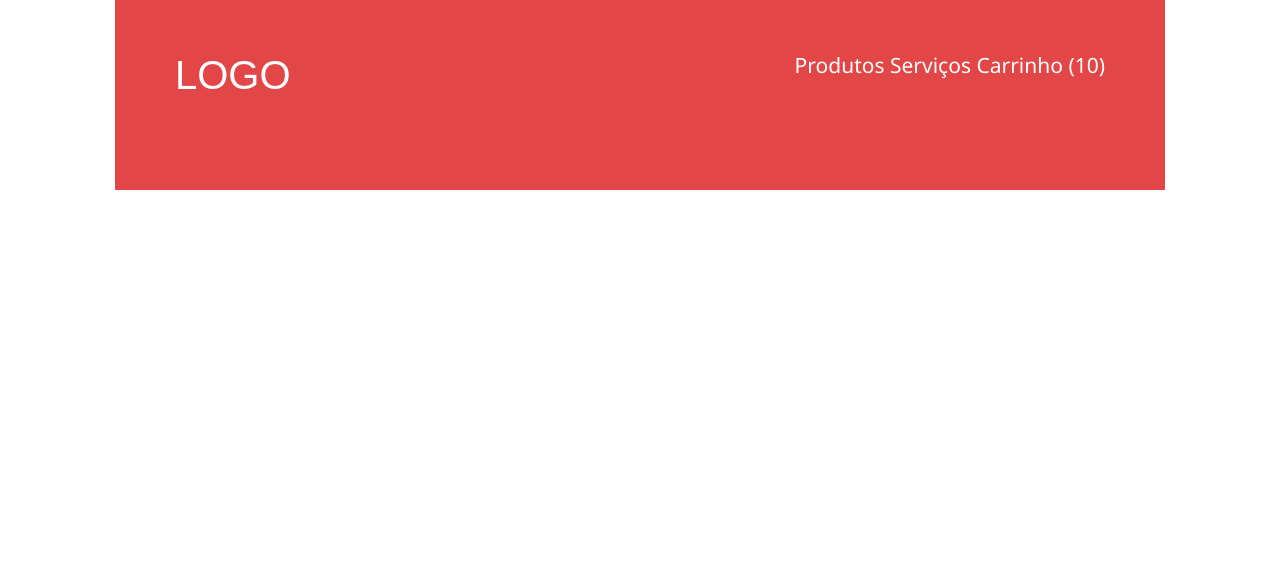
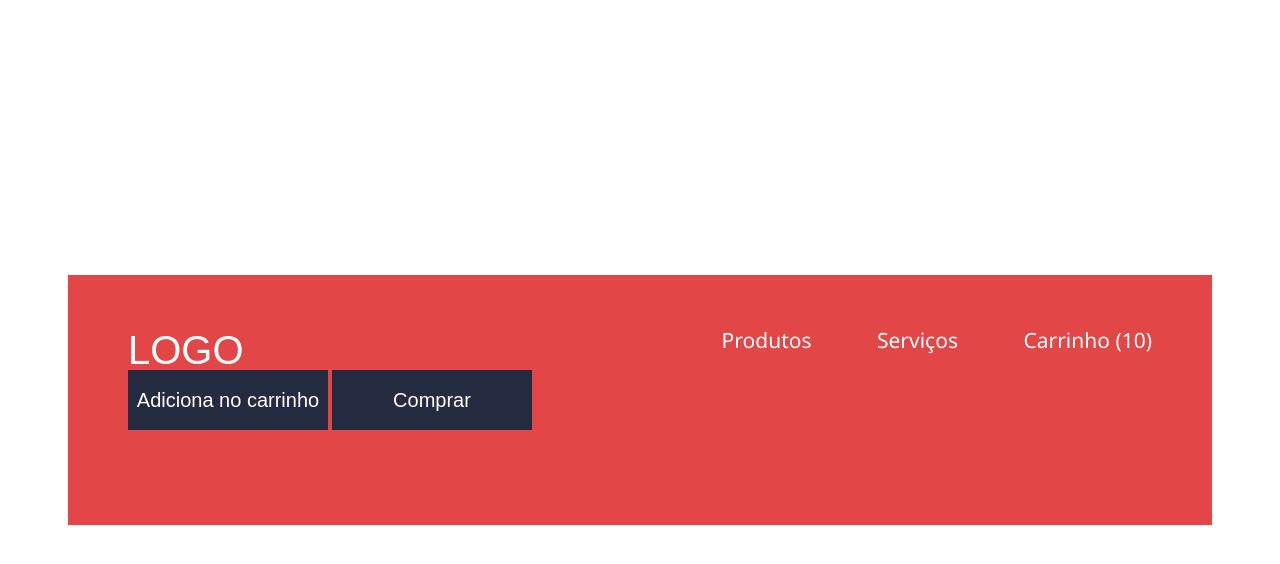
Before and after one commit to carolinanonato/loja-fone, a plain HTML site: page index.html in a window 1280 px wide. Drawn offline with Linux system fonts and the light colour scheme.

Commit message:
Fim da aula 004

```diff
--- /dev/null
+++ b/css/button-store.css
@@ -0,0 +1,14 @@
+.button-store {
+    display: inline-block;
+    background-color: #252c41;
+    font-size: 20px;
+    color:#fff;
+    font-family: Arial, "Roboto", sans-serif;
+    width: 200px;
+    height: 60px;
+    line-height: 60px;
+    margin-right: 0;
+    text-align: center;
+    text-decoration: none;
+
+}
--- /dev/null
+++ b/css/container-store.css
@@ -0,0 +1,11 @@
+.container-store {
+    background-color: #e24647;
+    width: 80%;
+    padding: 55px 60px 95px;
+    position: absolute;
+    left: 50%;
+    top: 50%;
+    transform: translateX(-50%) translateY(-50%);
+
+
+}
--- /dev/null
+++ b/css/header-store.css
@@ -0,0 +1,28 @@
+.header-store {
+    color: #ffffff;
+    overflow: hidden;
+
+}
+
+.title {
+    font-size: 40px;
+    font-family: Arial, "Roboto", sans-serif;
+    float: left;
+}
+
+.navigation {
+    font-size: 21px;
+    font-family: "Segoe UI" , "Roboto", sans-serif;
+    float: right;
+}
+
+.action {
+    text-decoration: none;
+    color: inherit;
+    margin-right: 60px;
+}
+
+.last {
+    margin-right: 0;
+
+}
--- a/header.css
+++ /dev/null
@@ -1,33 +0,0 @@
-header {
-    background-color: #e24647;
-    color: #ffffff;
-    overflow: hidden;
-    margin-left: 115px;
-    margin-right: 115px;
-           /*padding: top, right, bottom, left;
-        ou
-        padding: top/botton right/left;
-        ou
-        padding: top right/left bottom;*/
-
-    padding: 55px 60px 95px;
-
-}
-h1 {
-    font-size: 40px;
-    font-family: Arial, "Roboto", sans-serif;
-    float: left;
-}
-
-nav {
-    font-size: 21px;
-    font-family: "Segoe UI" , "Roboto", sans-serif;
-    float: right;
-}
-
-a {
-    text-decoration: none;
-    color: inherit;
-
-
-}
--- a/index.html
+++ b/index.html
@@ -6,18 +6,27 @@
 
         <link href="https://fonts.googleapis.com/css?family=Roboto:300,400,700" rel="stylesheet">
 
-        <link rel="stylesheet" href="reset.css">
-        <link rel="stylesheet" href="header.css">
+        <link rel="stylesheet" href="css/reset.css">
+        <link rel="stylesheet" href="css/container-store.css">
+        <link rel="stylesheet" href="css/header-store.css">
+        <link rel="stylesheet" href="css/button-store.css">
 
     </head>
 
     <body>
-    <header>
-        <h1> LOGO </h1>
-        <nav>
-            <a href="http://www.google.com">Produtos</a>
-            <a href="http://www.google.com">Serviços</a>
-            <a href="http://www.google.com">Carrinho (10)</a>
+        <div class="container-store">
+    <header class="header-store">
+        <h1 class="title"> LOGO </h1>
+        <nav class="navigation">
+            <a class="action" href="http://www.google.com">Produtos</a class="action">
+            <a class="action" href="http://www.google.com">Serviços</a class="action">
+            <a class="action last" href="http://www.google.com">Carrinho (10)</a>
 
         </nav>
     </header>
+
+    <a class='button-store' href="comprar.html">Adiciona no carrinho</a>
+    <a class='button-store' href="comprar.html">Comprar</a>
+        </div>
+    </body>
+    </html>
```
Also changed, not shown: comprar.html (added, +22 -0 lines), css/reset.css (renamed from reset.css).
